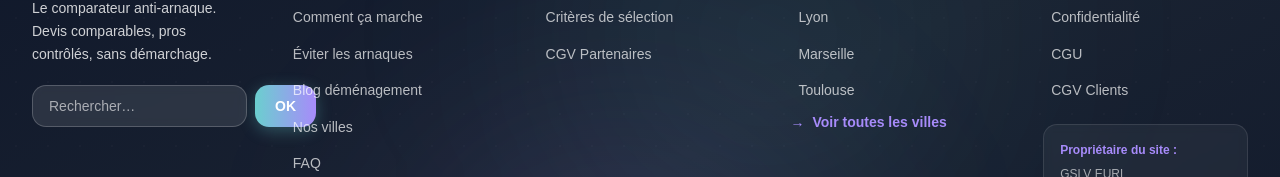
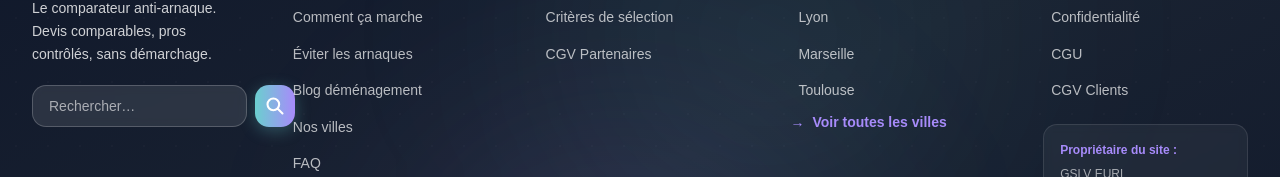
Before and after one commit to gdetaisne/moverz-fr, a Next.js app: page / in a window 1280 px wide. Shown: the part 9139-9316 px from the top of the page. Built offline with nearby package versions, Linux system fonts and the light colour scheme; a web font is replaced by a local one.

Commit message:
🔍 Fix Footer : Bouton recherche compact (icône loupe)
- Remplace 'OK' par une icône de recherche (loupe) SVG
- Bouton carré compact (p-2.5) au lieu de px-5
- Plus de débordement sur mobile !
- aria-label pour accessibilité
- Design cohérent avec le gradient turquoise→violet

```diff
--- a/app/layout.tsx
+++ b/app/layout.tsx
@@ -304,9 +304,12 @@ export default function RootLayout({
                   />
                   <button
                     type="submit"
-                    className="shrink-0 rounded-xl bg-gradient-to-r from-brand-turquoise to-brand-accent px-5 py-2.5 text-sm font-bold text-white hover:scale-105 transition-all duration-300 shadow-[0_4px_16px_rgba(107,207,207,0.3)]"
+                    className="shrink-0 rounded-xl bg-gradient-to-r from-brand-turquoise to-brand-accent p-2.5 text-white hover:scale-105 transition-all duration-300 shadow-[0_4px_16px_rgba(107,207,207,0.3)]"
+                    aria-label="Rechercher"
                   >
-                    OK
+                    <svg className="h-5 w-5" fill="none" viewBox="0 0 24 24" stroke="currentColor" strokeWidth={2.5}>
+                      <path strokeLinecap="round" strokeLinejoin="round" d="M21 21l-6-6m2-5a7 7 0 11-14 0 7 7 0 0114 0z" />
+                    </svg>
                   </button>
                 </form>
               </div>
```
